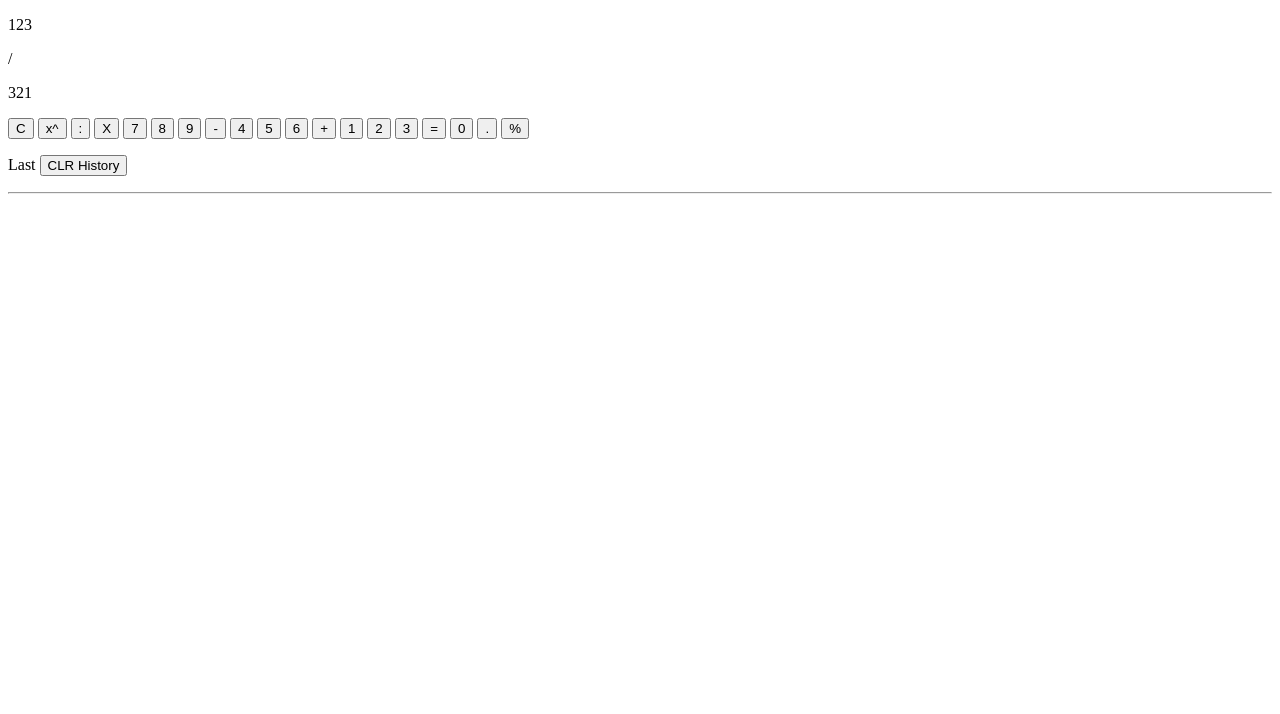
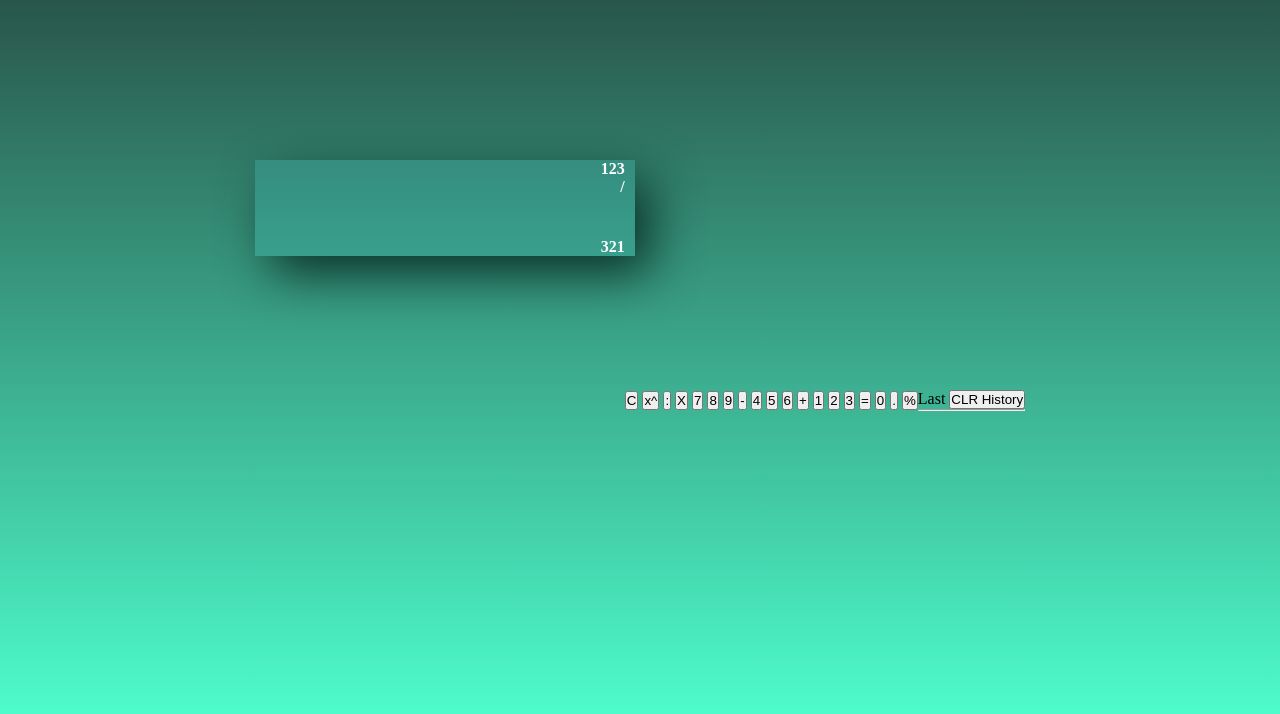
Before and after one commit to kpettke/JS_Calc, a plain HTML site: page index.html in a window 1280 px wide. Drawn offline with Linux system fonts and the light colour scheme; a web font is replaced by a local one.

Commit message:
ccs styling

```diff
--- a/style.css
+++ b/style.css
@@ -3,3 +3,41 @@
 html{
     font-family: 'Hepta Slab', serif;
 }
+
+*, ::before, ::after {
+    padding: 0;
+    margin: 0;
+    box-sizing:initial;
+}
+
+body {
+    min-height: 100vh;
+    background-image: linear-gradient(360deg, rgba(78, 255, 206, 1) 9%, rgba(41, 86, 75, 1) 100%);
+    display: flex;
+    justify-content: center;
+    align-items: center;
+}
+
+.calculator{
+    height: 60vh;
+    min-width: 370px;
+    max-width: 370px;
+}
+
+.display{
+    width: 100%;
+    min-height: 20%;
+    max-height: min-content;
+    background-color: rgba(78, 239, 255, 0.15);
+    box-shadow: 16px 18px 49px -1px rgba(11, 50, 42, 1);
+    color: white;
+    word-break: break-all;
+    text-align: right;
+    display: flex;
+    flex-direction: column;
+    justify-content: space-between;
+    padding-right: 10px;
+    font-weight: bold;
+
+
+}
```
Also changed, not shown: index.html (+1 -0 lines).
